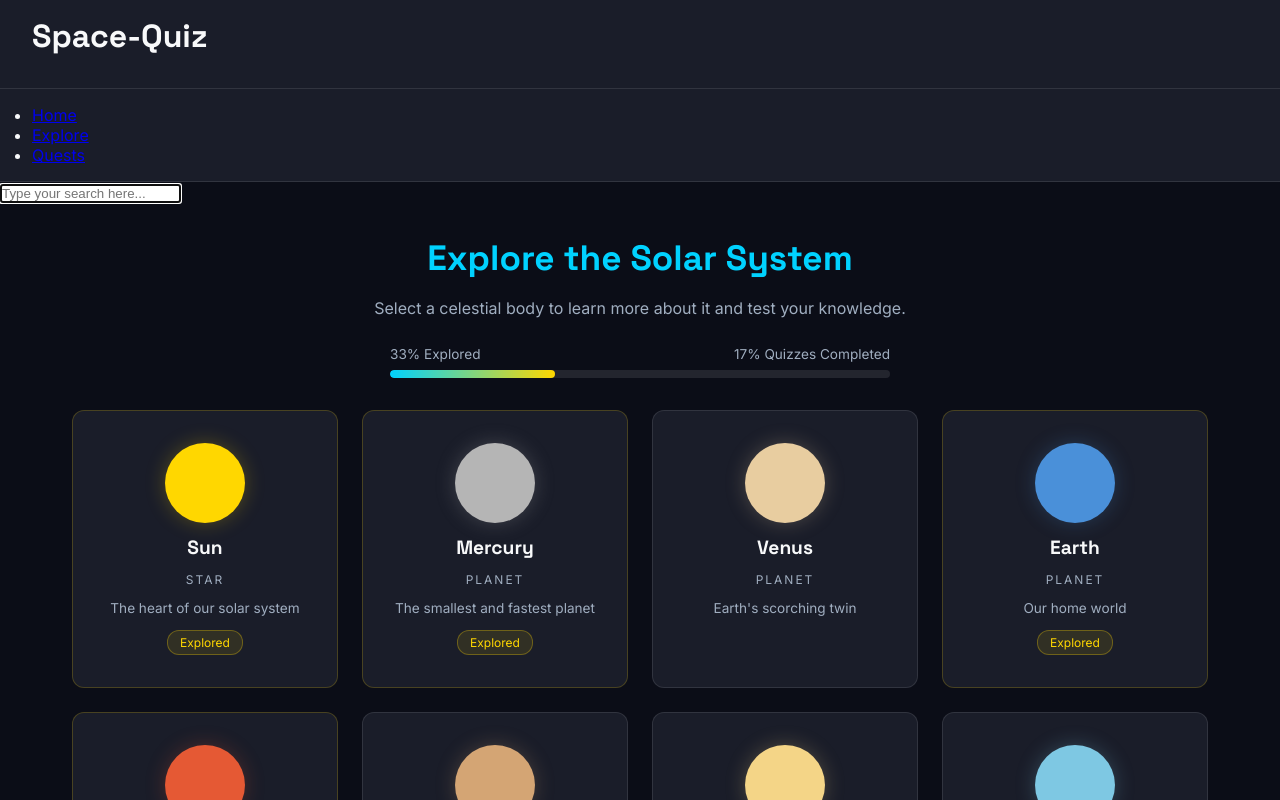
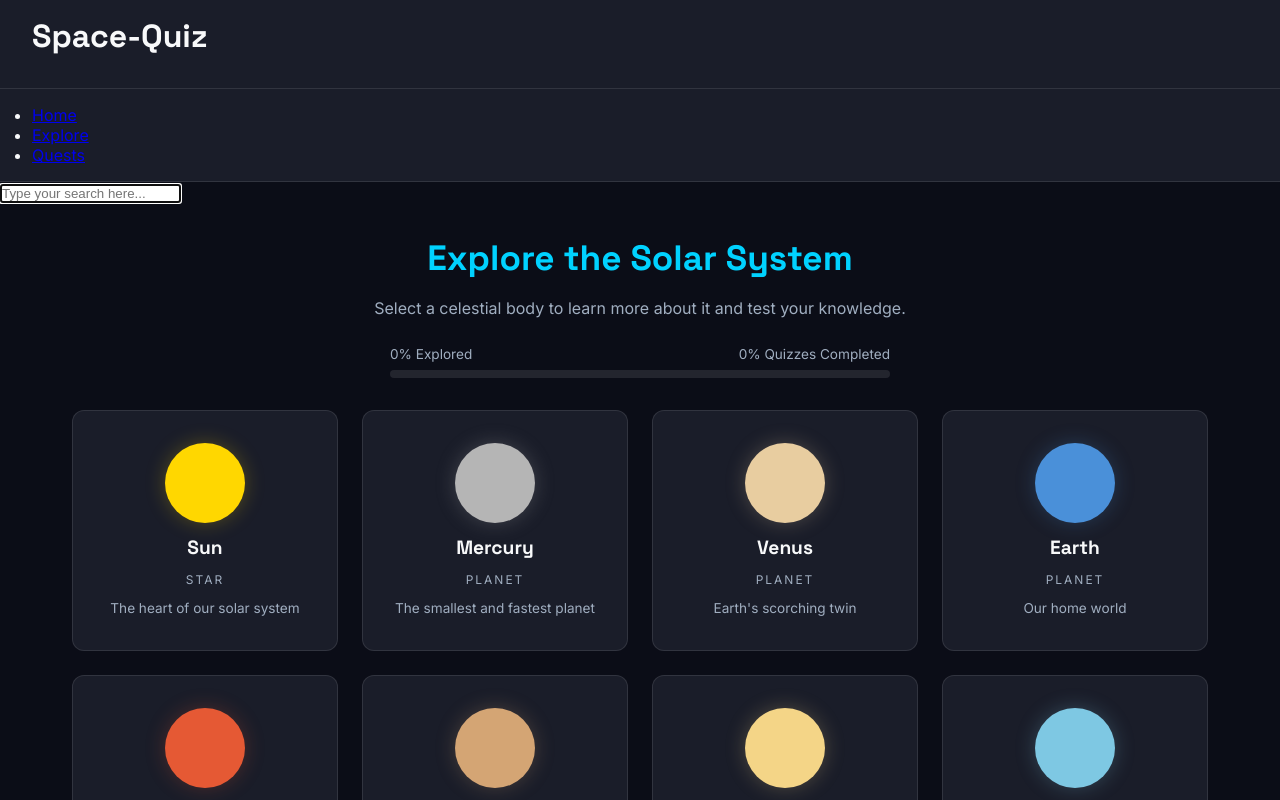
Before and after one commit to Yrla137/Frontendramverk-Grupp-Kunskapskontroll-2, a React (Vite) app: page /explore in a window 1280 px wide. Shown: the top 800 px of the page. Built offline with nearby package versions, Linux system fonts and the light colour scheme.

Commit message:
ExplorationContext
 added ExplorationContext with local storage, usePlanet hook and refactor Quiz to useReducer via a useQuiz hook. ALso made progress bar

```diff
--- a/src/App.jsx
+++ b/src/App.jsx
@@ -11,6 +11,7 @@ import Quiz from "./pages/exploration/Quiz";
 import Leaderboard from "./pages/exploration/Leaderboard";
 // import Quests from "./pages/quests/Quests";
 
+import { ExplorationProvider } from "./context/ExplorationContext";
 import NavBar from "./components/homepage/NavBar";
 import SearchBar from "./components/search/SearchBar";
 import SearchResults from "./components/search/SearchResults";
@@ -91,6 +92,7 @@ const App = () => {
 
 
       <main className={styles.mainContent}>
+        <ExplorationProvider>
           <Routes>
             <Route path="/" element={<HomePage isLoggedIn={isLoggedIn} />} />
             <Route path="/explore" element={<Exploration />} />
@@ -100,6 +102,7 @@ const App = () => {
             {/* <Route path="/quests" element={<Quests />} /> */}
             <Route path="/profile/:id" element={<Profile />} />
           </Routes>
+        </ExplorationProvider>
       </main>
 
     </div>
--- a/src/components/exploration/PlanetCard.jsx
+++ b/src/components/exploration/PlanetCard.jsx
@@ -1,11 +1,15 @@
 import { Link } from "react-router-dom";
+import { useExploration } from "../../context/ExplorationContext";
 import styles from "./PlanetCard.module.css";
 
 const PlanetCard = ({ planet }) => {
+  const { visitedPlanets } = useExploration();
+  const isExplored = visitedPlanets.includes(planet.id);
+
   return (
     <Link
       to={`/explore/${planet.id}`}
-      className={`${styles.planetCard} ${planet.explored ? styles.explored : ""} card`}
+      className={`${styles.planetCard} ${isExplored ? styles.explored : ""} card`}
     >
       <div
         className={styles.planetOrb}
@@ -17,7 +21,7 @@ const PlanetCard = ({ planet }) => {
       <h3 className={styles.planetName}>{planet.name}</h3>
       <span className={styles.planetType}>{planet.type}</span>
       <p className={styles.planetTagline}>{planet.tagline}</p>
-      {planet.explored && (
+      {isExplored && (
         <span className={styles.exploredBadge}>Explored</span>
       )}
     </Link>
--- /dev/null
+++ b/src/context/ExplorationContext.jsx
@@ -0,0 +1,83 @@
+import { createContext, useContext, useState, useEffect } from "react";
+
+const ExplorationContext = createContext();
+
+const STORAGE_KEY = "exploration-progress";
+
+const loadFromStorage = () => {
+  try {
+    const stored = localStorage.getItem(STORAGE_KEY);
+    if (stored) return JSON.parse(stored);
+  } catch {
+
+  }
+  return { visitedPlanets: [], quizScores: {} };
+};
+
+const TOTAL_PLANETS = 12;
+
+export const ExplorationProvider = ({ children }) => {
+  const [visitedPlanets, setVisitedPlanets] = useState(
+    () => loadFromStorage().visitedPlanets
+  );
+  const [quizScores, setQuizScores] = useState(
+    () => loadFromStorage().quizScores
+  );
+
+  useEffect(() => {
+    localStorage.setItem(
+      STORAGE_KEY,
+      JSON.stringify({ visitedPlanets, quizScores })
+    );
+  }, [visitedPlanets, quizScores]);
+
+  const markVisited = (planetId) => {
+    setVisitedPlanets((prev) =>
+      prev.includes(planetId) ? prev : [...prev, planetId]
+    );
+  };
+
+  const saveQuizScore = (planetId, score, total) => {
+    setQuizScores((prev) => {
+      const existing = prev[planetId];
+      if (existing && existing.score >= score) return prev;
+      return { ...prev, [planetId]: { score, total } };
+    });
+  };
+
+  const resetProgress = () => {
+    setVisitedPlanets([]);
+    setQuizScores({});
+  };
+
+  const exploredCount = visitedPlanets.length;
+  const quizzesCompleted = Object.keys(quizScores).length;
+  const exploredPercentage = Math.round((exploredCount / TOTAL_PLANETS) * 100);
+  const quizPercentage = Math.round((quizzesCompleted / TOTAL_PLANETS) * 100);
+
+  return (
+    <ExplorationContext.Provider
+      value={{
+        visitedPlanets,
+        quizScores,
+        markVisited,
+        saveQuizScore,
+        resetProgress,
+        exploredCount,
+        quizzesCompleted,
+        exploredPercentage,
+        quizPercentage,
+      }}
+    >
+      {children}
+    </ExplorationContext.Provider>
+  );
+};
+
+export const useExploration = () => {
+  const context = useContext(ExplorationContext);
+  if (!context) {
+    throw new Error("useExploration requires ExplorationProvider");
+  }
+  return context;
+};
--- /dev/null
+++ b/src/hooks/usePlanet.js
@@ -0,0 +1,27 @@
+import { useState, useEffect } from "react";
+import { getPlanetById } from "../services/planetData";
+
+const usePlanet = (planetId) => {
+  const [planet, setPlanet] = useState(null);
+  const [loading, setLoading] = useState(true);
+  const [error, setError] = useState(null);
+
+  useEffect(() => {
+    setLoading(true);
+    setError(null);
+
+    getPlanetById(planetId)
+      .then((data) => {
+        setPlanet(data);
+        setLoading(false);
+      })
+      .catch((err) => {
+        setError(err.message || "Failed to load planet data");
+        setLoading(false);
+      });
+  }, [planetId]);
+
+  return { planet, loading, error };
+};
+
+export default usePlanet;
--- a/src/hooks/useQuiz.js
+++ b/src/hooks/useQuiz.js
@@ -1,9 +1,9 @@
-import { useReducer, useEffect } from "react";
-import { getPlanetById } from "../services/planetData";
+import { useReducer } from "react";
 import { getQuizQuestions } from "../services/quizData";
+import usePlanet from "./usePlanet";
+import { useExploration } from "../context/ExplorationContext";
 
 const initialState = {
-  planet: null,
   currentQuestion: 0,
   selectedAnswer: null,
   answered: false,
@@ -13,9 +13,6 @@ const initialState = {
 
 const quizReducer = (state, action) => {
   switch (action.type) {
-    case "SET_PLANET":
-      return { ...state, planet: action.payload };
-
     case "SELECT_ANSWER":
       if (state.answered) return state;
       return { ...state, selectedAnswer: action.payload };
@@ -39,7 +36,7 @@ const quizReducer = (state, action) => {
       return { ...state, showResults: true };
 
     case "RESET_QUIZ":
-      return { ...initialState, planet: state.planet };
+      return { ...initialState };
 
     default:
       return state;
@@ -47,6 +44,8 @@ const quizReducer = (state, action) => {
 };
 
 const useQuiz = (planetId) => {
+  const { planet, loading, error } = usePlanet(planetId);
+  const { saveQuizScore } = useExploration();
   const [state, dispatch] = useReducer(quizReducer, initialState);
   const questions = getQuizQuestions(planetId);
   const question = questions ? questions[state.currentQuestion] : null;
@@ -56,12 +55,6 @@ const useQuiz = (planetId) => {
   const isCorrect = question
     ? state.selectedAnswer === question.correct
     : false;
-
-  useEffect(() => {
-    getPlanetById(planetId).then((p) =>
-      dispatch({ type: "SET_PLANET", payload: p })
-    );
-  }, [planetId]);
 
   const selectAnswer = (index) => {
     dispatch({ type: "SELECT_ANSWER", payload: index });
@@ -73,6 +66,7 @@ const useQuiz = (planetId) => {
 
   const nextQuestion = () => {
     if (isLastQuestion) {
+      saveQuizScore(planetId, state.score, questions.length);
       dispatch({ type: "SHOW_RESULTS" });
     } else {
       dispatch({ type: "NEXT_QUESTION" });
@@ -85,6 +79,9 @@ const useQuiz = (planetId) => {
 
   return {
     ...state,
+    planet,
+    loading,
+    error,
     questions,
     question,
     isLastQuestion,
--- a/src/pages/exploration/Exploration.jsx
+++ b/src/pages/exploration/Exploration.jsx
@@ -1,16 +1,16 @@
 import { useState, useEffect } from "react";
 import { Link } from "react-router-dom";
-import { getAllPlanets, getExplorationProgress } from "../../services/planetData";
+import { getAllPlanets } from "../../services/planetData";
+import { useExploration } from "../../context/ExplorationContext";
 import PlanetCard from "../../components/exploration/PlanetCard";
 import styles from "./Exploration.module.css";
 
 const Exploration = () => {
   const [planets, setPlanets] = useState([]);
-  const [progress, setProgress] = useState(null);
+  const { exploredPercentage, quizPercentage } = useExploration();
 
   useEffect(() => {
     getAllPlanets().then(setPlanets);
-    getExplorationProgress().then(setProgress);
   }, []);
 
   return (
@@ -18,20 +18,18 @@ const Exploration = () => {
       <section className={styles.header}>
         <h2>Explore the Solar System</h2>
         <p>Select a celestial body to learn more about it and test your knowledge.</p>
-        {progress && (
         <div className={styles.progressBar}>
           <div className={styles.progressInfo}>
-              <span>{progress.exploredPercentage}% Explored</span>
-              <span>{progress.quizPercentage}% Quizzes Completed</span>
+            <span>{exploredPercentage}% Explored</span>
+            <span>{quizPercentage}% Quizzes Completed</span>
           </div>
           <div className={styles.progressTrack}>
             <div
               className={styles.progressFill}
-                style={{ width: `${progress.exploredPercentage}%` }}
+              style={{ width: `${exploredPercentage}%` }}
             />
           </div>
         </div>
-        )}
       </section>
 
       <section className={styles.planetGrid}>
--- a/src/pages/exploration/PlanetDetail.jsx
+++ b/src/pages/exploration/PlanetDetail.jsx
@@ -1,21 +1,37 @@
-import { useState, useEffect } from "react";
+import { useEffect } from "react";
 import { useParams, Link } from "react-router-dom";
-import { getPlanetById } from "../../services/planetData";
+import usePlanet from "../../hooks/usePlanet";
+import { useExploration } from "../../context/ExplorationContext";
 import LoadingSpinner from "../../components/LoadingSpinner";
 import styles from "./PlanetDetail.module.css";
 
 const PlanetDetail = () => {
   const { planetId } = useParams();
-  const [planet, setPlanet] = useState(null);
+  const { planet, loading, error } = usePlanet(planetId);
+  const { markVisited, quizScores } = useExploration();
 
   useEffect(() => {
-    getPlanetById(planetId).then(setPlanet);
-  }, [planetId]);
+    if (planet) markVisited(planetId);
+  }, [planet, planetId, markVisited]);
 
-  if (!planet) {
+  if (loading) {
     return (
       <div className={styles.detailContainer}>
         <LoadingSpinner message="Loading planet..." />
+      </div>
+    );
+  }
+
+  if (error || !planet) {
+    return (
+      <div className={styles.detailContainer}>
+        <Link to="/explore" className={styles.backLink}>
+          Back to Solar System
+        </Link>
+        <div className="card" style={{ textAlign: "center", padding: "3rem" }}>
+          <h2>Planet not found</h2>
+          <p>{error || "Could not find the requested planet."}</p>
+        </div>
       </div>
     );
   }
@@ -72,7 +88,7 @@ const PlanetDetail = () => {
 
       <section className={styles.quizSection}>
         <Link to={`/explore/${planet.id}/quiz`} className={styles.quizLink}>
-          {planet.quizCompleted ? "Retake Quiz" : "Start Quiz"}
+          {quizScores[planetId] ? "Retake Quiz" : "Start Quiz"}
         </Link>
       </section>
     </div>
--- a/src/pages/exploration/Quiz.jsx
+++ b/src/pages/exploration/Quiz.jsx
@@ -7,6 +7,8 @@ const Quiz = () => {
   const { planetId } = useParams();
   const {
     planet,
+    loading,
+    error,
     currentQuestion,
     selectedAnswer,
     answered,
@@ -22,10 +24,24 @@ const Quiz = () => {
     resetQuiz,
   } = useQuiz(planetId);
 
-  if (!planet) {
+  if (loading) {
     return (
       <div className={styles.quizContainer}>
         <LoadingSpinner message="Loading quiz..." />
+      </div>
+    );
+  }
+
+  if (error || !planet) {
+    return (
+      <div className={styles.quizContainer}>
+        <Link to="/explore" className={styles.backLink}>
+          Back to Solar System
+        </Link>
+        <div className="card" style={{ textAlign: "center", padding: "3rem" }}>
+          <h2>Could not load quiz</h2>
+          <p>{error || "Planet not found."}</p>
+        </div>
       </div>
     );
   }
```
Lines whose indentation alone changed are shown as unchanged.
